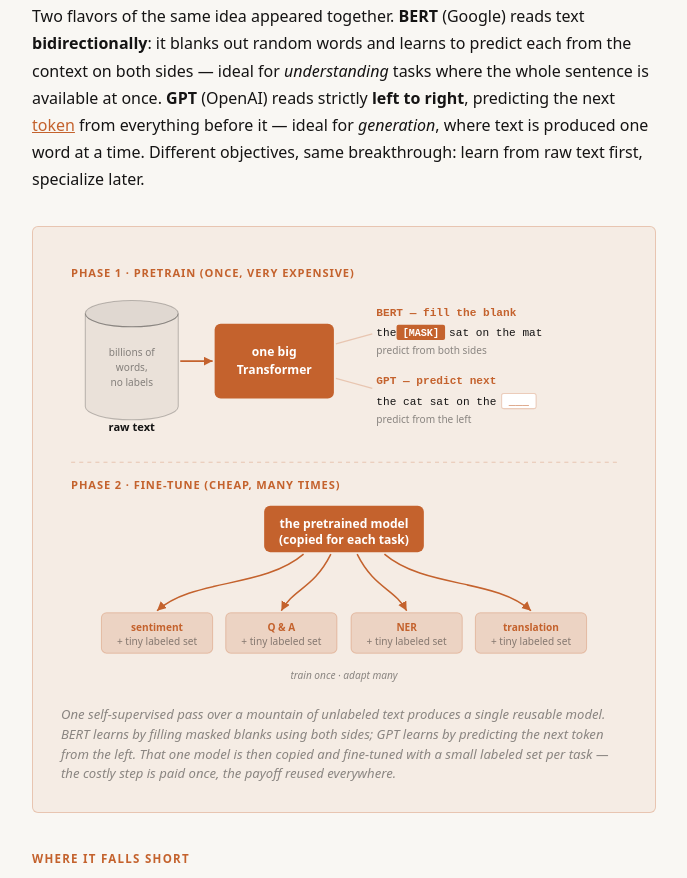
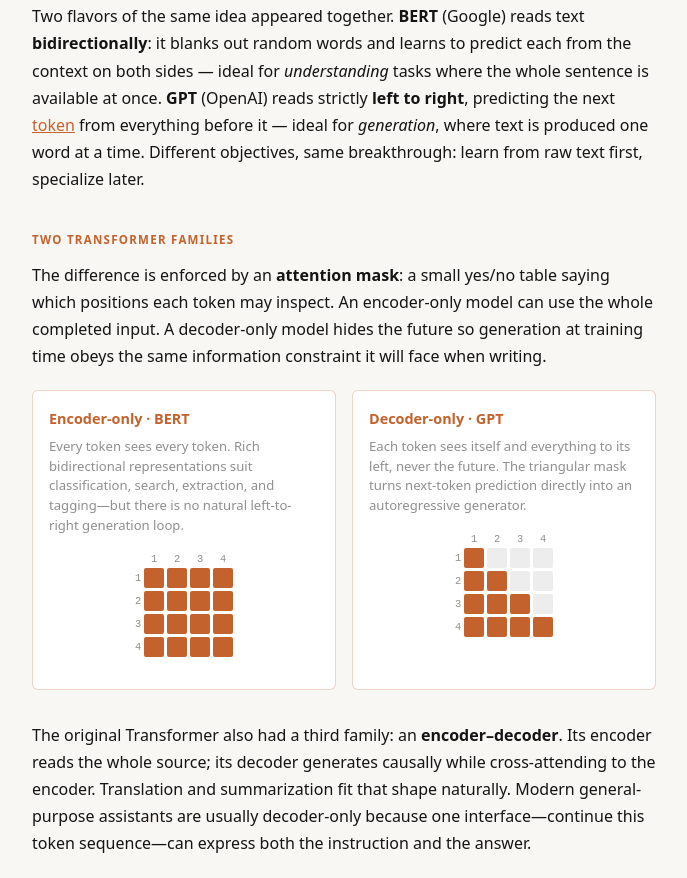
Before and after one commit to y-a-v-a/nlp, a plain HTML site: page modern/pretraining/index.html in a window 1280 px wide. Shown: the part 1142-2020 px from the top of the page, without its empty margins (296-983 px from the left). Drawn offline with Linux system fonts and the light colour scheme.

Commit message:
Visualize encoder and decoder attention masks

```diff
--- a/modern/pretraining/index.html
+++ b/modern/pretraining/index.html
@@ -139,6 +139,15 @@
 }
 
 .shortcomings p { margin-bottom: 0.75rem; }
+.family-grid { display:grid; grid-template-columns:1fr 1fr; gap:1rem; margin:1.2rem 0 2rem; }
+.family-card { background:#fff; border:1px solid var(--accent-border); border-radius:6px; padding:1rem; }
+.family-card h3 { color:var(--accent); font-size:.9rem; margin-bottom:.35rem; }
+.family-card p { font-size:.82rem; line-height:1.5; color:var(--muted); }
+.mask { border-collapse:separate; border-spacing:3px; margin:.8rem auto; }
+.mask th { font:normal .65rem var(--mono); color:var(--muted); }
+.mask td { width:20px; height:20px; border-radius:2px; background:rgba(21,20,20,.08); }
+.mask td.on { background:var(--accent); }
+@media (max-width:520px) { .family-grid { grid-template-columns:1fr; } }
 
 footer {
   margin-top: 3rem;
@@ -176,6 +185,37 @@
 <p>The expensive part now happens exactly <strong>once</strong>. After pretraining, adapting the model to a real task — sentiment, question answering, named-entity recognition — needs only a small amount of labeled data and a short round of <strong>fine-tuning</strong> that nudges the existing weights. The general language knowledge is already inside the model; fine-tuning just points it at a specific job. One costly run, then many cheap specializations.</p>
 
 <p>Two flavors of the same idea appeared together. <strong>BERT</strong> (Google) reads text <strong>bidirectionally</strong>: it blanks out random words and learns to predict each from the context on both sides — ideal for <em>understanding</em> tasks where the whole sentence is available at once. <strong>GPT</strong> (OpenAI) reads strictly <strong>left to right</strong>, predicting the next <a href="../../glossary/index.html#token" style="color:#C4622D;">token</a> from everything before it — ideal for <em>generation</em>, where text is produced one word at a time. Different objectives, same breakthrough: learn from raw text first, specialize later.</p>
+
+<h2>Two Transformer families</h2>
+
+<p>The difference is enforced by an <strong>attention mask</strong>: a small yes/no table saying which positions each token may inspect. An encoder-only model can use the whole completed input. A decoder-only model hides the future so generation at training time obeys the same information constraint it will face when writing.</p>
+
+<div class="family-grid">
+  <div class="family-card">
+    <h3>Encoder-only · BERT</h3>
+    <p>Every token sees every token. Rich bidirectional representations suit classification, search, extraction, and tagging—but there is no natural left-to-right generation loop.</p>
+    <table class="mask" aria-label="Encoder attention mask: every position can see every position">
+      <tr><th></th><th>1</th><th>2</th><th>3</th><th>4</th></tr>
+      <tr><th>1</th><td class="on"></td><td class="on"></td><td class="on"></td><td class="on"></td></tr>
+      <tr><th>2</th><td class="on"></td><td class="on"></td><td class="on"></td><td class="on"></td></tr>
+      <tr><th>3</th><td class="on"></td><td class="on"></td><td class="on"></td><td class="on"></td></tr>
+      <tr><th>4</th><td class="on"></td><td class="on"></td><td class="on"></td><td class="on"></td></tr>
+    </table>
+  </div>
+  <div class="family-card">
+    <h3>Decoder-only · GPT</h3>
+    <p>Each token sees itself and everything to its left, never the future. The triangular mask turns next-token prediction directly into an autoregressive generator.</p>
+    <table class="mask" aria-label="Causal attention mask: each position can see only itself and earlier positions">
+      <tr><th></th><th>1</th><th>2</th><th>3</th><th>4</th></tr>
+      <tr><th>1</th><td class="on"></td><td></td><td></td><td></td></tr>
+      <tr><th>2</th><td class="on"></td><td class="on"></td><td></td><td></td></tr>
+      <tr><th>3</th><td class="on"></td><td class="on"></td><td class="on"></td><td></td></tr>
+      <tr><th>4</th><td class="on"></td><td class="on"></td><td class="on"></td><td class="on"></td></tr>
+    </table>
+  </div>
+</div>
+
+<p>The original Transformer also had a third family: an <strong>encoder–decoder</strong>. Its encoder reads the whole source; its decoder generates causally while cross-attending to the encoder. Translation and summarization fit that shape naturally. Modern general-purpose assistants are usually decoder-only because one interface—continue this token sequence—can express both the instruction and the answer.</p>
 
 <div class="visual">
   <svg class="diagram" viewBox="0 0 560 430" role="img" aria-label="Two-phase diagram: pretraining one Transformer on huge unlabeled text, then fine-tuning it into many small task-specific models">
```
